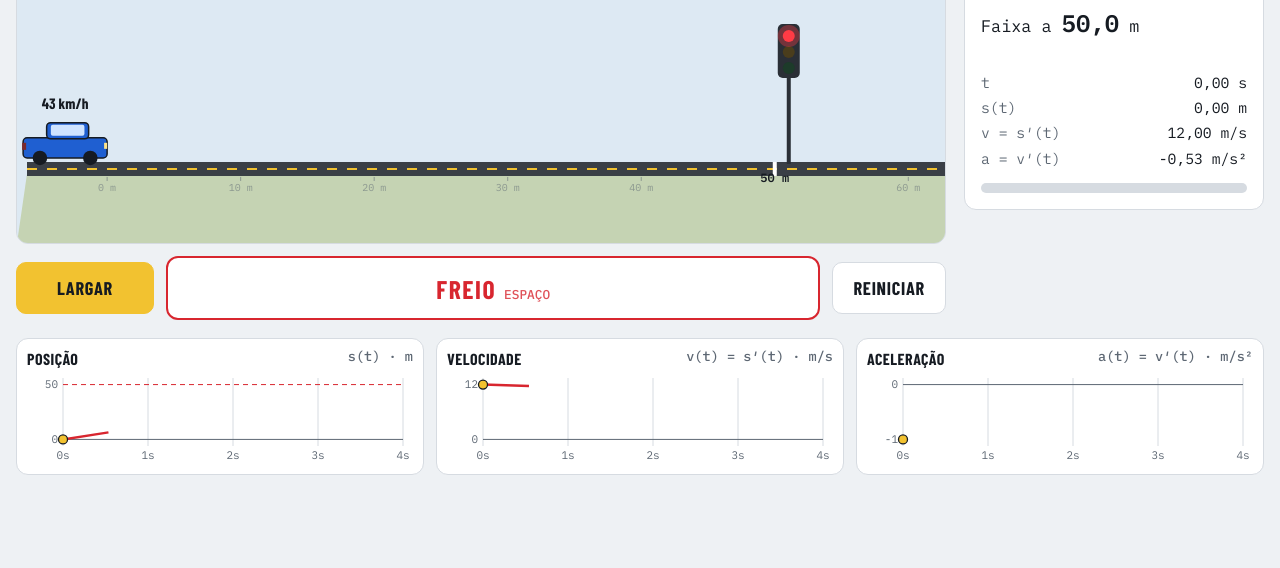
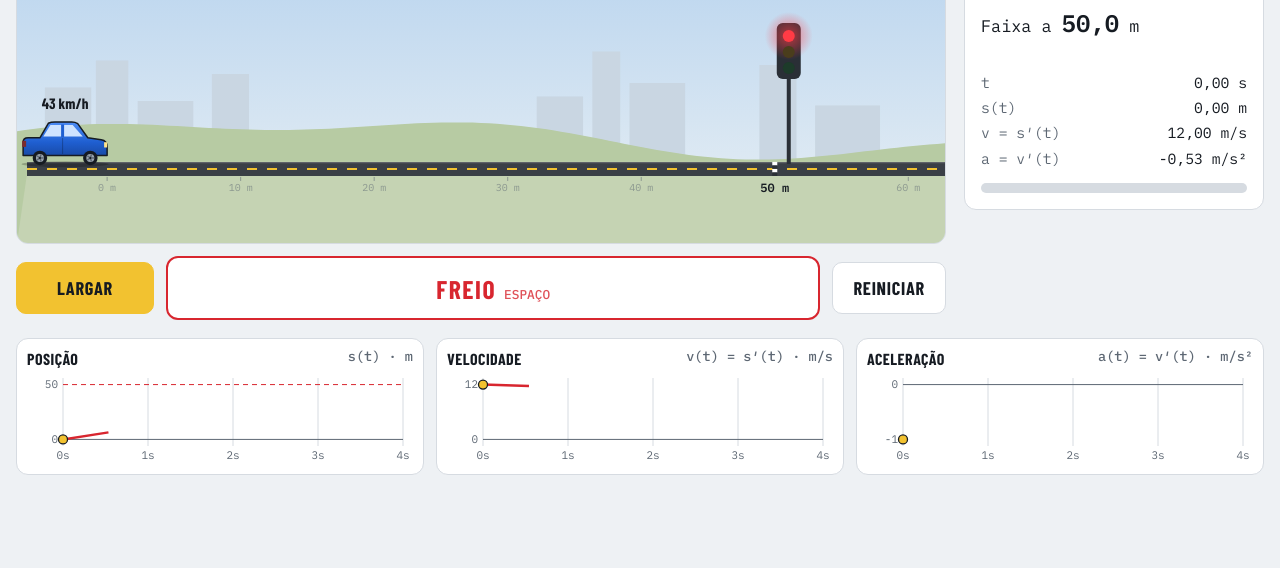
Before and after one commit to EduardoMilani8/perfect-stop-game, a plain HTML site: page index.html in a window 1280 px wide. Shown: the part 232-800 px from the top of the page. Drawn offline with nearby package versions, Linux system fonts and the light colour scheme.

Commit message:
Visual: cena da pista mais caprichada
Céu em degradê, prédios e morros ao fundo, pista com borda iluminada e
faixa de parada zebrada. Semáforo com brilho, que fica verde quando o
carro para com estrelas. Carro redesenhado (carroceria com degradê,
vidros, sombra) e rodas que giram o ângulo θ = s/r. A cena foi dividida
em funções menores: fundo, pista, semáforo e carro. Cores novas nos
temas claro e escuro.

Co-Authored-By: Claude Opus 5.5 <noreply@anthropic.com>

```diff
--- a/estilo.css
+++ b/estilo.css
@@ -13,6 +13,9 @@
   --muted: #5d6773;
   --line: #d6dbe1;
   --sky: #dde9f3;
+  --sky-top: #b7d3ee;
+  --city: #c9d6e2;
+  --hill: #b7cba3;
   --ground: #c5d3b3;
   --road: #3a3f46;
   --paint: #f2c230;
@@ -28,13 +31,13 @@
 @media (prefers-color-scheme: dark) {
   :root:not([data-theme="light"]) {
     --bg: #111418; --panel: #1a1e24; --ink: #e9edf1; --muted: #9aa4ae; --line: #2b3139;
-    --sky: #1a2330; --ground: #26321f; --road: #4b515a; --paint: #f5c94a; --signal: #ff4b55;
+    --sky: #1a2330; --sky-top: #0c1118; --city: #212b37; --hill: #1f2a1a; --ground: #26321f; --road: #4b515a; --paint: #f5c94a; --signal: #ff4b55;
     --accent: #7fa6ff; --ok: #3ccf8e; --bad: #ff5f68; color-scheme: dark;
   }
 }
 :root[data-theme="dark"] {
   --bg: #111418; --panel: #1a1e24; --ink: #e9edf1; --muted: #9aa4ae; --line: #2b3139;
-  --sky: #1a2330; --ground: #26321f; --road: #4b515a; --paint: #f5c94a; --signal: #ff4b55;
+  --sky: #1a2330; --sky-top: #0c1118; --city: #212b37; --hill: #1f2a1a; --ground: #26321f; --road: #4b515a; --paint: #f5c94a; --signal: #ff4b55;
   --accent: #7fa6ff; --ok: #3ccf8e; --bad: #ff5f68; color-scheme: dark;
 }
 
--- a/js/desenho.js
+++ b/js/desenho.js
@@ -49,21 +49,11 @@ function desenharCena() {
   for (let s = S0; s <= S1; s += 0.5) hMin = Math.min(hMin, fase.h(s));
   const base = Math.min(h * 0.74 + hMin * k * 0.5, h - 46 + hMin * k);
   const X = s => 10 + (s - S0) * k, Y = s => base - fase.h(s) * k;   // metros → pixels
-  const mono = cor("--font-mono"), disp = cor("--font-display");
+  const mono = cor("--font-mono");
 
-  ctx.fillStyle = cor("--sky"); ctx.fillRect(0, 0, w, h);
-  // chão
-  ctx.fillStyle = cor("--ground"); ctx.beginPath(); ctx.moveTo(0, h);
-  for (let s = S0; s <= S1 + 1; s += 0.5) ctx.lineTo(X(s), Y(s) + 10);
-  ctx.lineTo(w, h); ctx.closePath(); ctx.fill();
-  // pista (acompanha h(s))
-  ctx.lineJoin = "round"; ctx.lineCap = "butt";
-  ctx.strokeStyle = cor("--road"); ctx.lineWidth = 14; ctx.beginPath();
-  for (let s = S0; s <= S1 + 1; s += 0.5) { const x = X(s), y = Y(s) + 5; s === S0 ? ctx.moveTo(x, y) : ctx.lineTo(x, y); }
-  ctx.stroke();
-  ctx.strokeStyle = cor("--paint"); ctx.lineWidth = 2; ctx.setLineDash([10, 10]); ctx.beginPath();
-  for (let s = S0; s <= S1 + 1; s += 0.5) { const x = X(s), y = Y(s) + 5; s === S0 ? ctx.moveTo(x, y) : ctx.lineTo(x, y); }
-  ctx.stroke(); ctx.setLineDash([]);
+  desenharFundo(ctx, w, h, base);
+  desenharPista(ctx, w, h, X, Y, S0, S1);
+
   // marcas de distância a cada 10 m
   ctx.save(); ctx.globalAlpha = 0.55;
   ctx.fillStyle = cor("--muted"); ctx.font = `10px ${mono}`; ctx.textAlign = "center"; ctx.textBaseline = "top";
@@ -73,51 +63,164 @@ function desenharCena() {
     ctx.fillText(`${s} m`, X(s), Y(s) + 19);
   }
   ctx.restore();
-  // faixa de parada e semáforo
+
+  // faixa de parada (zebrada) e semáforo
   const xf = X(fase.D), yf = Y(fase.D);
-  ctx.fillStyle = "#ffffff"; ctx.fillRect(xf - 2, yf - 2, 4, 14);
-  ctx.fillStyle = cor("--ink"); ctx.font = `600 12px ${mono}`;
-  ctx.fillText(`${fase.D} m`, xf, yf + 21);
-  const xp = xf + 14;
+  for (let i = 0; i < 4; i++) {
+    ctx.fillStyle = i % 2 ? "#2a2f36" : "#ffffff";
+    ctx.fillRect(xf - 2.5, yf - 2 + i * 3.5, 5, 3.5);
+  }
+  ctx.fillStyle = cor("--ink"); ctx.font = `600 12px ${mono}`; ctx.textAlign = "center"; ctx.textBaseline = "top";
+  ctx.fillText(`${fase.D} m`, xf, yf + 19);
+  desenharSemaforo(ctx, xf + 14, yf, resultado && resultado.ok);
+
+  // carro
+  const Lp = Math.max(4.2 * k, 84);                     // comprimento do carro (px)
+  const topo = desenharCarro(ctx, X, Y, k, Lp);
+
+  // velocidade acima do carro
+  ctx.fillStyle = cor("--ink"); ctx.font = `700 15px ${cor("--font-display")}`; ctx.textAlign = "center"; ctx.textBaseline = "bottom";
+  ctx.fillText(`${kmh(est.v)} km/h`, topo.x, topo.y);
+
+  // erro final, abaixo da pista
+  if (resultado && !resultado.avancou) {
+    const xa = X(est.s), y0 = yf + 42;
+    ctx.strokeStyle = resultado.ok ? cor("--ok") : cor("--bad"); ctx.fillStyle = ctx.strokeStyle; ctx.lineWidth = 2;
+    ctx.beginPath(); ctx.moveTo(xa, y0); ctx.lineTo(xf, y0); ctx.stroke();
+    [xa, xf].forEach(x => ctx.fillRect(x - 1, y0 - 4, 2, 8));
+    ctx.font = `600 13px ${mono}`; ctx.textBaseline = "top";
+    ctx.fillText(`${resultado.erro > 0 ? "+" : "−"}${fmt(Math.abs(resultado.erro))} m`, (xa + xf) / 2, y0 + 5);
+  }
+}
+
+// Céu em degradê, prédios e morros ao fundo (fixos: só enfeite)
+const PREDIOS = [   // [x, largura, altura] em fração da tela
+  [0.03, 0.05, 0.34], [0.085, 0.035, 0.46], [0.13, 0.06, 0.28], [0.21, 0.04, 0.40],
+  [0.56, 0.05, 0.30], [0.62, 0.03, 0.50], [0.66, 0.06, 0.36], [0.80, 0.04, 0.44], [0.86, 0.07, 0.26]
+];
+function desenharFundo(ctx, w, h, base) {
+  const ceu = ctx.createLinearGradient(0, 0, 0, base);
+  ceu.addColorStop(0, cor("--sky-top")); ceu.addColorStop(1, cor("--sky"));
+  ctx.fillStyle = ceu; ctx.fillRect(0, 0, w, h);
+
+  ctx.fillStyle = cor("--city");
+  PREDIOS.forEach(([x, l, a]) => {
+    const alto = a * base;
+    ctx.fillRect(x * w, base - alto, l * w, alto);
+  });
+
+  ctx.fillStyle = cor("--hill"); ctx.beginPath(); ctx.moveTo(0, h);
+  for (let x = 0; x <= w; x += 8) {
+    ctx.lineTo(x, base - 26 - 16 * Math.sin(x / w * 5.3) - 8 * Math.sin(x / w * 13 + 1));
+  }
+  ctx.lineTo(w, h); ctx.closePath(); ctx.fill();
+}
+
+// Chão e asfalto acompanhando h(s)
+function desenharPista(ctx, w, h, X, Y, S0, S1) {
+  const caminho = desloc => {
+    ctx.beginPath();
+    for (let s = S0; s <= S1 + 1; s += 0.5) { const x = X(s), y = Y(s) + desloc; s === S0 ? ctx.moveTo(x, y) : ctx.lineTo(x, y); }
+  };
+  ctx.fillStyle = cor("--ground"); ctx.beginPath(); ctx.moveTo(0, h);
+  for (let s = S0; s <= S1 + 1; s += 0.5) ctx.lineTo(X(s), Y(s) + 10);
+  ctx.lineTo(w, h); ctx.closePath(); ctx.fill();
+
+  ctx.lineJoin = "round"; ctx.lineCap = "butt";
+  ctx.strokeStyle = cor("--road"); ctx.lineWidth = 14; caminho(5); ctx.stroke();
+  ctx.strokeStyle = "rgba(255,255,255,0.18)"; ctx.lineWidth = 1.5; caminho(-1.5); ctx.stroke();   // borda iluminada
+  ctx.strokeStyle = cor("--paint"); ctx.lineWidth = 2; ctx.setLineDash([10, 10]); caminho(5); ctx.stroke(); ctx.setLineDash([]);
+}
+
+// Semáforo: vermelho; fica verde quando o carro para com estrelas
+function desenharSemaforo(ctx, xp, yf, verde) {
   ctx.fillStyle = "#2a2f36"; ctx.fillRect(xp - 2, yf - 92, 4, 92);
-  ret(ctx, xp - 11, yf - 140, 22, 54, 5); ctx.fill();
-  const luzes = ["#ff3b45", "#4a3d1c", "#1d3b2a"];
-  luzes.forEach((c, i) => { ctx.fillStyle = c; ctx.beginPath(); ctx.arc(xp, yf - 128 + i * 16, 6, 0, Math.PI * 2); ctx.fill(); });
-  ctx.save(); ctx.globalAlpha = 0.35; ctx.fillStyle = "#ff3b45"; ctx.beginPath(); ctx.arc(xp, yf - 128, 11, 0, Math.PI * 2); ctx.fill(); ctx.restore();
+  ret(ctx, xp - 12, yf - 141, 24, 56, 6); ctx.fill();
+  const acesas = ["#ff3b45", "#ffb020", "#2ee07a"], apagadas = ["#4a1d22", "#4a3d1c", "#1d3b2a"];
+  const ligada = verde ? 2 : 0;
+  acesas.forEach((c, i) => {
+    const y = yf - 128 + i * 16;
+    if (i === ligada) {
+      const brilho = ctx.createRadialGradient(xp, y, 2, xp, y, 24);
+      brilho.addColorStop(0, c + "99"); brilho.addColorStop(1, c + "00");
+      ctx.fillStyle = brilho; ctx.beginPath(); ctx.arc(xp, y, 24, 0, Math.PI * 2); ctx.fill();
+    }
+    ctx.fillStyle = i === ligada ? c : apagadas[i];
+    ctx.beginPath(); ctx.arc(xp, y, 6, 0, Math.PI * 2); ctx.fill();
+  });
+}
 
-  // carro: a frente do carro é a posição s; inclina junto com a pista
-  const Lp = Math.max(4.2 * k, 84), L = Lp / k, sc = est.s;
+// Carro de lado. A frente do carro é a posição s; ele inclina junto com a pista.
+// Devolve o ponto acima do teto, onde vai o texto da velocidade.
+function desenharCarro(ctx, X, Y, k, Lp) {
+  const L = Lp / k, sc = est.s;
   const ang = Math.atan(inclinacaoDaPista(fase.h, sc - L / 2));
   const cx = X(sc - L / 2), cy = Y(sc - L / 2) - 2;
+  const H = Lp * 0.24, chao = -4;                       // altura da carroceria e linha das rodas
+  const raio = Math.max(4, H * 0.36);
   ctx.save(); ctx.translate(cx, cy); ctx.rotate(-ang);
-  const Hp = Lp * 0.24;
-  ctx.fillStyle = "#1f5fd1"; ctx.strokeStyle = "#161b22"; ctx.lineWidth = 1.5;
-  ret(ctx, -Lp / 2, -Hp - 4, Lp, Hp, 4); ctx.fill(); ctx.stroke();
-  ret(ctx, -Lp * 0.22, -Hp * 1.75 - 4, Lp * 0.5, Hp * 0.8, 4); ctx.fill(); ctx.stroke();
-  ctx.fillStyle = "#cfe3ff"; ret(ctx, -Lp * 0.17, -Hp * 1.65 - 4, Lp * 0.4, Hp * 0.55, 2); ctx.fill();
-  ctx.fillStyle = "#161b22";
-  [-Lp * 0.3, Lp * 0.3].forEach(x => { ctx.beginPath(); ctx.arc(x, -4, Math.max(4, Hp * 0.36), 0, Math.PI * 2); ctx.fill(); });
+
+  // sombra
+  ctx.fillStyle = "rgba(0,0,0,0.22)";
+  ctx.beginPath(); ctx.ellipse(0, chao + raio - 1, Lp * 0.52, 3, 0, 0, Math.PI * 2); ctx.fill();
+
+  // carroceria com degradê
+  const tinta = ctx.createLinearGradient(0, chao - 1.75 * H, 0, chao);
+  tinta.addColorStop(0, "#4c8bf5"); tinta.addColorStop(0.55, "#1f5fd1"); tinta.addColorStop(1, "#1747a0");
+  ctx.fillStyle = tinta; ctx.strokeStyle = "#161b22"; ctx.lineWidth = 1.5; ctx.lineJoin = "round";
+  ctx.beginPath();
+  ctx.moveTo(-0.5 * Lp, chao - 0.12 * H);
+  ctx.lineTo(-0.5 * Lp, chao - 0.78 * H);
+  ctx.quadraticCurveTo(-0.5 * Lp, chao - H, -0.44 * Lp, chao - H);      // traseira
+  ctx.lineTo(-0.3 * Lp, chao - H);
+  ctx.lineTo(-0.2 * Lp, chao - 1.72 * H);                                // vidro de trás
+  ctx.quadraticCurveTo(-0.17 * Lp, chao - 1.78 * H, -0.12 * Lp, chao - 1.78 * H);
+  ctx.lineTo(0.08 * Lp, chao - 1.78 * H);                                // teto
+  ctx.quadraticCurveTo(0.12 * Lp, chao - 1.78 * H, 0.15 * Lp, chao - 1.7 * H);
+  ctx.lineTo(0.27 * Lp, chao - H);                                       // para-brisa
+  ctx.lineTo(0.43 * Lp, chao - 0.9 * H);                                 // capô
+  ctx.quadraticCurveTo(0.5 * Lp, chao - 0.86 * H, 0.5 * Lp, chao - 0.55 * H);
+  ctx.lineTo(0.5 * Lp, chao - 0.12 * H);
+  ctx.closePath(); ctx.fill(); ctx.stroke();
+
+  // vidros
+  ctx.fillStyle = "#cfe3ff";
+  ctx.beginPath();
+  ctx.moveTo(-0.26 * Lp, chao - 1.06 * H); ctx.lineTo(-0.175 * Lp, chao - 1.64 * H);
+  ctx.lineTo(0.09 * Lp, chao - 1.64 * H); ctx.lineTo(0.21 * Lp, chao - 1.06 * H);
+  ctx.closePath(); ctx.fill();
+  ctx.strokeStyle = "#1f5fd1"; ctx.lineWidth = 3;                         // coluna entre as janelas
+  ctx.beginPath(); ctx.moveTo(-0.03 * Lp, chao - 1.66 * H); ctx.lineTo(-0.03 * Lp, chao - 1.04 * H); ctx.stroke();
+  ctx.strokeStyle = "rgba(0,0,0,0.25)"; ctx.lineWidth = 1;                // porta
+  ctx.beginPath(); ctx.moveTo(-0.03 * Lp, chao - H); ctx.lineTo(-0.03 * Lp, chao - 0.2 * H); ctx.stroke();
+
   // luz de freio: acende com o pedal
   const luz = est.rodando ? est.p : 0;
   ctx.fillStyle = luz > 0.05 ? "#ff2a35" : "#7a2a2e";
-  ctx.fillRect(-Lp / 2 - 1, -Hp + 1, 4, Hp * 0.35);
-  if (luz > 0.05) { ctx.globalAlpha = 0.25 + 0.5 * luz; ctx.beginPath(); ctx.arc(-Lp / 2, -Hp + 3, 10, 0, Math.PI * 2); ctx.fill(); ctx.globalAlpha = 1; }
+  ctx.fillRect(-0.5 * Lp - 1, chao - 0.85 * H, 4, H * 0.3);
+  if (luz > 0.05) {
+    const brilho = ctx.createRadialGradient(-0.5 * Lp, chao - 0.7 * H, 1, -0.5 * Lp, chao - 0.7 * H, 16);
+    brilho.addColorStop(0, `rgba(255,42,53,${0.3 + 0.5 * luz})`); brilho.addColorStop(1, "rgba(255,42,53,0)");
+    ctx.fillStyle = brilho; ctx.beginPath(); ctx.arc(-0.5 * Lp, chao - 0.7 * H, 16, 0, Math.PI * 2); ctx.fill();
+  }
   // farol
-  ctx.fillStyle = "#ffe48a"; ctx.fillRect(Lp / 2 - 3, -Hp + 1, 3, Hp * 0.3);
+  ctx.fillStyle = "#ffe48a"; ctx.fillRect(0.5 * Lp - 3, chao - 0.78 * H, 3, H * 0.26);
+
+  // rodas: giram o ângulo θ = s / r (rolar sem deslizar)
+  const giro = (sc * k) / raio;
+  [-0.3 * Lp, 0.3 * Lp].forEach(x => {
+    ctx.fillStyle = "#161b22"; ctx.beginPath(); ctx.arc(x, chao, raio, 0, Math.PI * 2); ctx.fill();
+    ctx.fillStyle = "#9aa4ae"; ctx.beginPath(); ctx.arc(x, chao, raio * 0.55, 0, Math.PI * 2); ctx.fill();
+    ctx.strokeStyle = "#5d6773"; ctx.lineWidth = 1.5;
+    for (let i = 0; i < 5; i++) {
+      const th = giro + i * 2 * Math.PI / 5;
+      ctx.beginPath(); ctx.moveTo(x, chao); ctx.lineTo(x + Math.cos(th) * raio * 0.52, chao + Math.sin(th) * raio * 0.52); ctx.stroke();
+    }
+    ctx.fillStyle = "#161b22"; ctx.beginPath(); ctx.arc(x, chao, raio * 0.14, 0, Math.PI * 2); ctx.fill();
+  });
+
   ctx.restore();
-
-  // velocidade acima do carro
-  ctx.fillStyle = cor("--ink"); ctx.font = `700 15px ${disp}`; ctx.textAlign = "center"; ctx.textBaseline = "bottom";
-  ctx.fillText(`${kmh(est.v)} km/h`, cx, cy - Hp * 2 - 10);
-
-  // erro final, abaixo da pista
-  if (resultado && !resultado.avancou) {
-    const xa = X(est.s), y0 = yf + 44;
-    ctx.strokeStyle = resultado.ok ? cor("--ok") : cor("--bad"); ctx.fillStyle = ctx.strokeStyle; ctx.lineWidth = 2;
-    ctx.beginPath(); ctx.moveTo(xa, y0); ctx.lineTo(xf, y0); ctx.stroke();
-    ctx.font = `600 13px ${mono}`; ctx.textBaseline = "top";
-    ctx.fillText(`${resultado.erro > 0 ? "+" : "−"}${fmt(Math.abs(resultado.erro))} m`, (xa + xf) / 2, y0 + 5);
-  }
+  return { x: cx, y: cy - H * 2 - 10 };
 }
 
 /* ---------- Gráficos no tempo ---------- */
```
